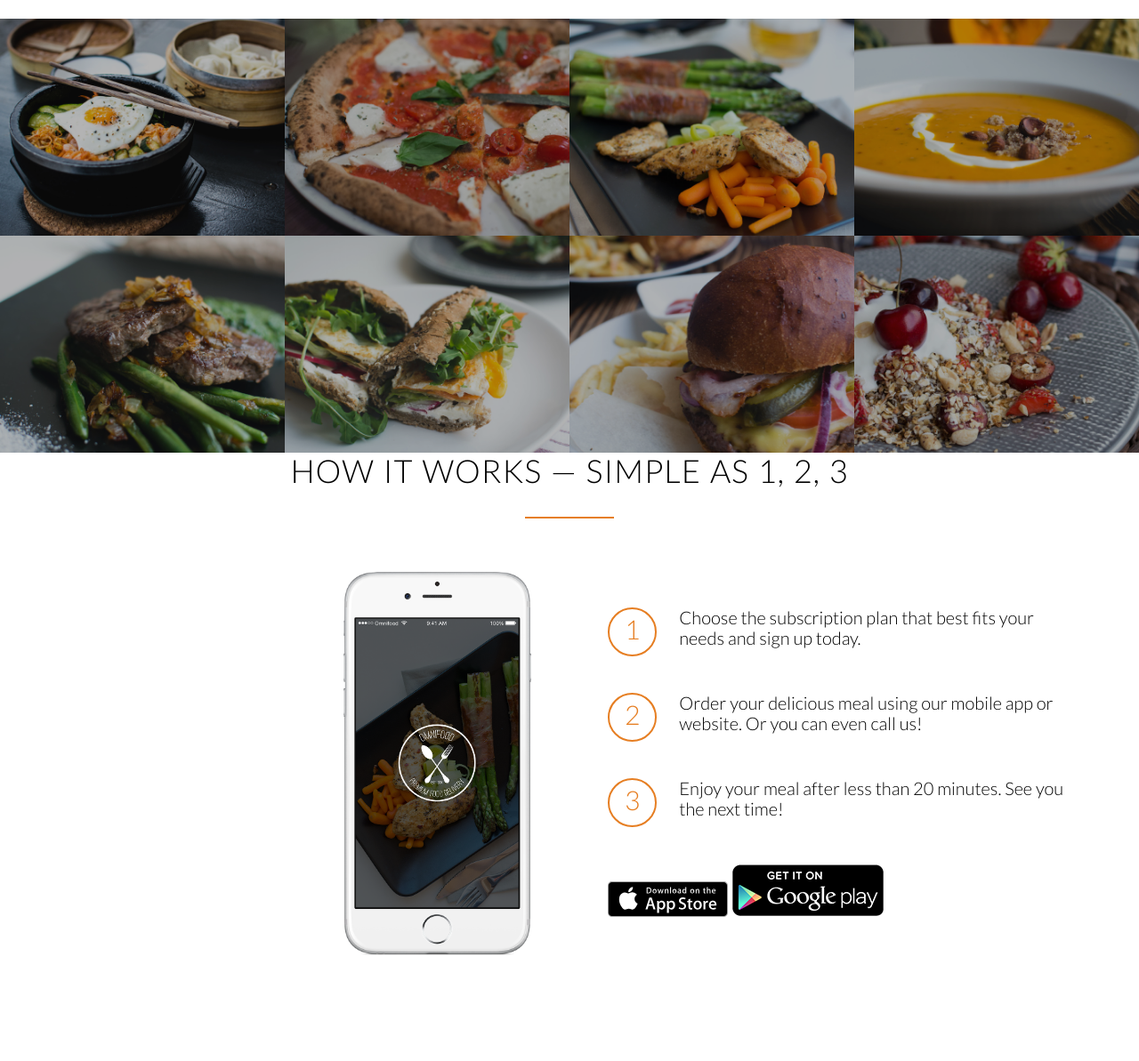
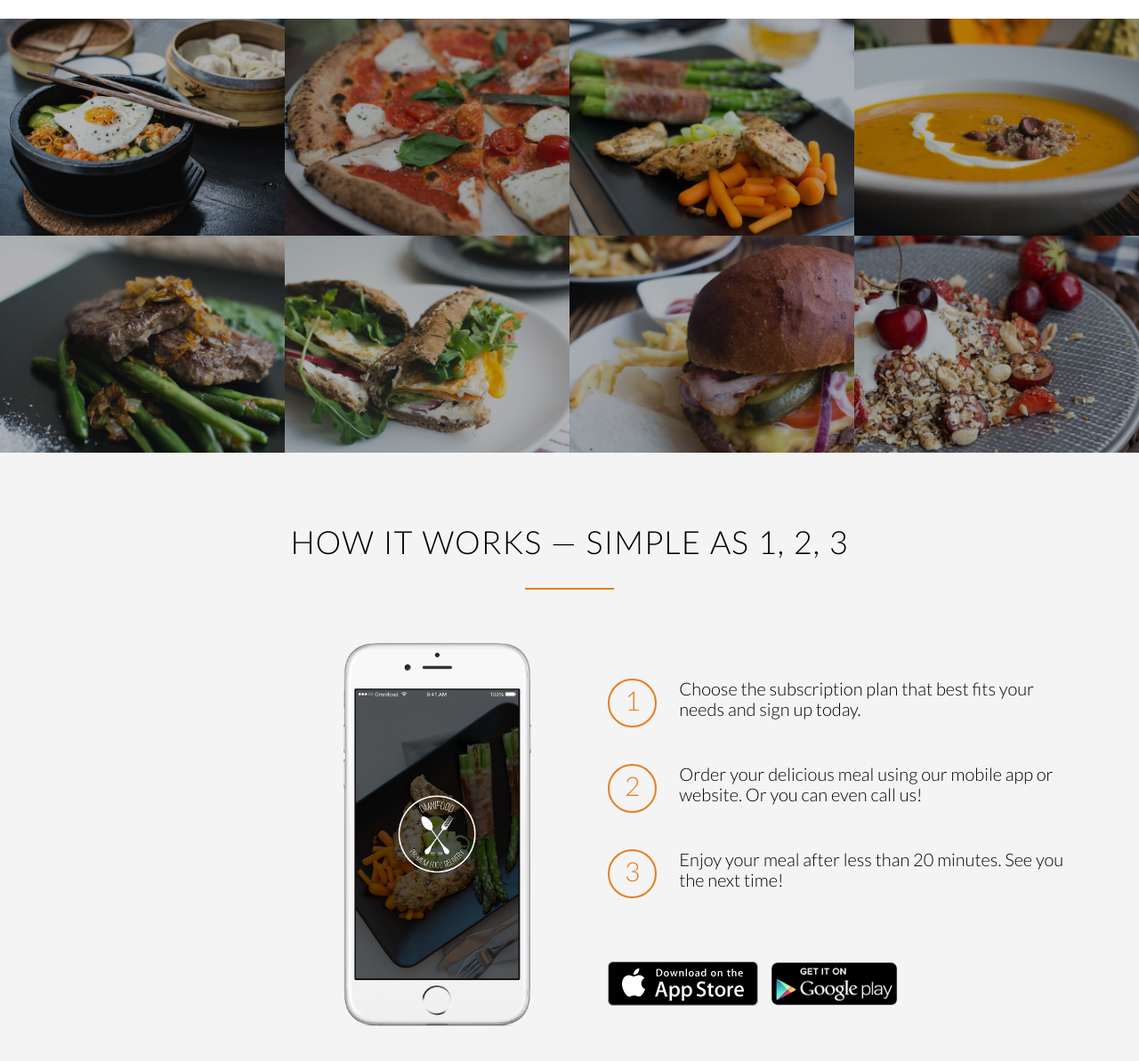
Before and after one commit to matthewmata/Omnifood, a plain HTML site: page index.html in a window 1280 px wide. Shown: the part 1489-2682 px from the top of the page at 89% size. Before the commit the page ends 2658 px from the top, so only its background shows below. Drawn offline with Linux system fonts and the light colour scheme; files whose address does not match are found by name.

Commit message:
Finished Steps Section

```diff
--- a/index.html
+++ b/index.html
@@ -72,7 +72,7 @@
         </section>
 
         <section class="section-meals">
-            <ul class="meals-showcase">
+            <ul class="meals-showcase clearfix">
                 <li>
                     <figure class="meal-photo">
                         <img src="resources/img/1.jpg" alt="Korean bibimbap with egg and vegetables">
@@ -94,7 +94,7 @@
                     </figure>
                 </li>
             </ul>
-            <ul class="meals-showcase">
+            <ul class="meals-showcase clearfix">
                 <li>
                     <figure class="meal-photo">
                         <img src="resources/img/5.jpg" alt="Paleo beef steak with vegetables">
--- a/resources/css/style.css
+++ b/resources/css/style.css
@@ -21,6 +21,14 @@ html {
     text-rendering: optimizeLegibility;
 }
 
+.clearfix {zoom: 1}
+.clearfix:after {
+    content: '.';
+    clear: both;
+    display: block;
+    height: 0;
+    visibility: hidden;
+}
 /*----------------------------*/
 /* RESUABLE COMPONENTS */
 /*----------------------------*/
@@ -248,6 +256,10 @@ header {
 /* hOW IT WORKS */
 /*----------------------------*/
 
+.section-steps {
+    background-color: #f4f4f4;
+}
+
 .steps-box:first-child {
     text-align: right;
     padding-right: 3%;
@@ -267,6 +279,10 @@ header {
     margin-bottom: 50px;
 }
 
+.work-step:last-of-type {
+    margin-bottom: 80px
+}
+
 .work-step div {
     color: #e67e22;
     border: 2px solid #e67e22;
@@ -280,3 +296,9 @@ header {
     font-size: 150%;
     margin-right: 25px;
 }
+
+.btn-app img {
+    height: 50px;
+    width: auto;
+    margin-right: 10px;
+}
```
